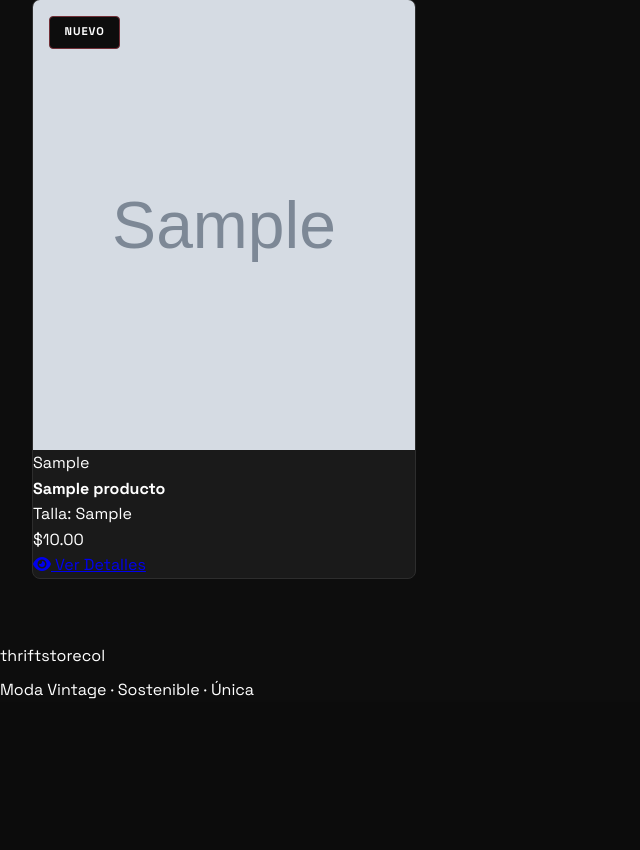
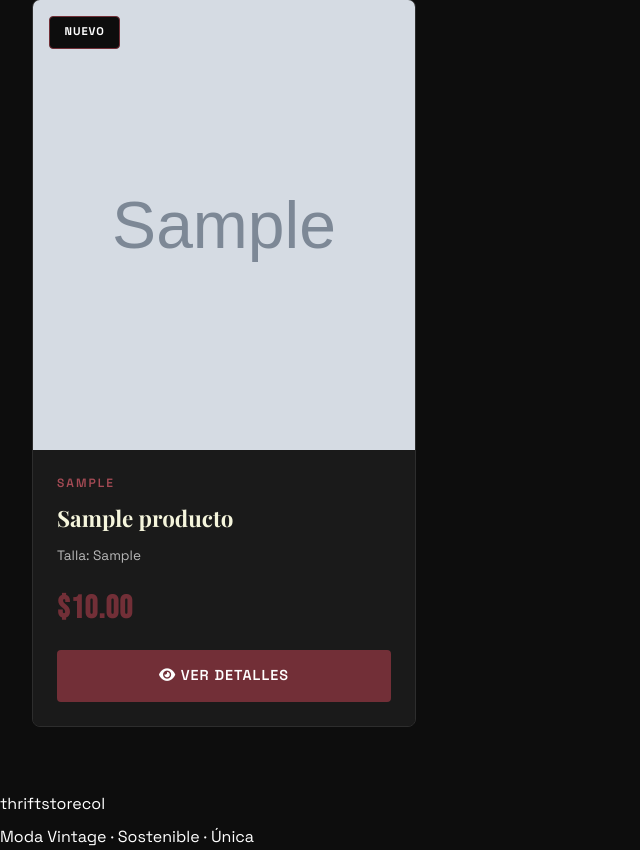
Before and after one commit to raesttleten/tienda-ropa-upcycling, a FastAPI app: page / in a window 1280 px wide. Shown: the part 811-1661 px from the top of the page, without its empty margins (0-640 px from the left). Before the commit the page ends 1510 px from the top, so only its background shows below. Run offline with FastAPI, Linux system fonts and the light colour scheme; tables that the repository leaves empty hold one stand-in row (values such as "Sample post"); grey boxes marked "Sample" are stand-in pictures.

Commit message:
info de los productos y los colores

```diff
--- a/static/css/style.css
+++ b/static/css/style.css
@@ -263,3 +263,69 @@ main {
 .badge.oferta {
     background: var(--light-wine);
 }
+.producto-info {
+    padding: 1.5rem;
+    background: var(--dark-gray);
+}
+
+.producto-card .categoria {
+    color: var(--light-wine);
+    font-size: 0.75rem;
+    font-weight: 600;
+    text-transform: uppercase;
+    letter-spacing: 2px;
+    display: block;
+    margin-bottom: 0.5rem;
+}
+
+.producto-card h4 {
+    font-family: 'Playfair Display', serif;
+    font-size: 1.4rem;
+    margin: 0.5rem 0;
+    color: var(--cream);
+    font-weight: 600;
+}
+
+.producto-card .talla {
+    color: var(--light-gray);
+    font-size: 0.85rem;
+    display: block;
+    margin: 0.5rem 0;
+}
+
+.producto-card .precio {
+    font-family: 'Bebas Neue', cursive;
+    font-size: 2rem;
+    font-weight: 700;
+    color: var(--wine);
+    margin: 1rem 0;
+    letter-spacing: 1px;
+}
+
+.producto-actions {
+    display: flex;
+    gap: 0.8rem;
+    margin-top: 1rem;
+}
+
+.btn-primary {
+    flex: 1;
+    background: var(--wine);
+    color: var(--white);
+    border: none;
+    padding: 0.9rem;
+    border-radius: 4px;
+    text-decoration: none;
+    text-align: center;
+    font-weight: 600;
+    font-size: 0.9rem;
+    text-transform: uppercase;
+    letter-spacing: 1px;
+    transition: all 0.3s ease;
+}
+
+.btn-primary:hover {
+    background: var(--dark-wine);
+    transform: translateY(-2px);
+    box-shadow: 0 8px 20px rgba(114, 47, 55, 0.4);
+}
```
